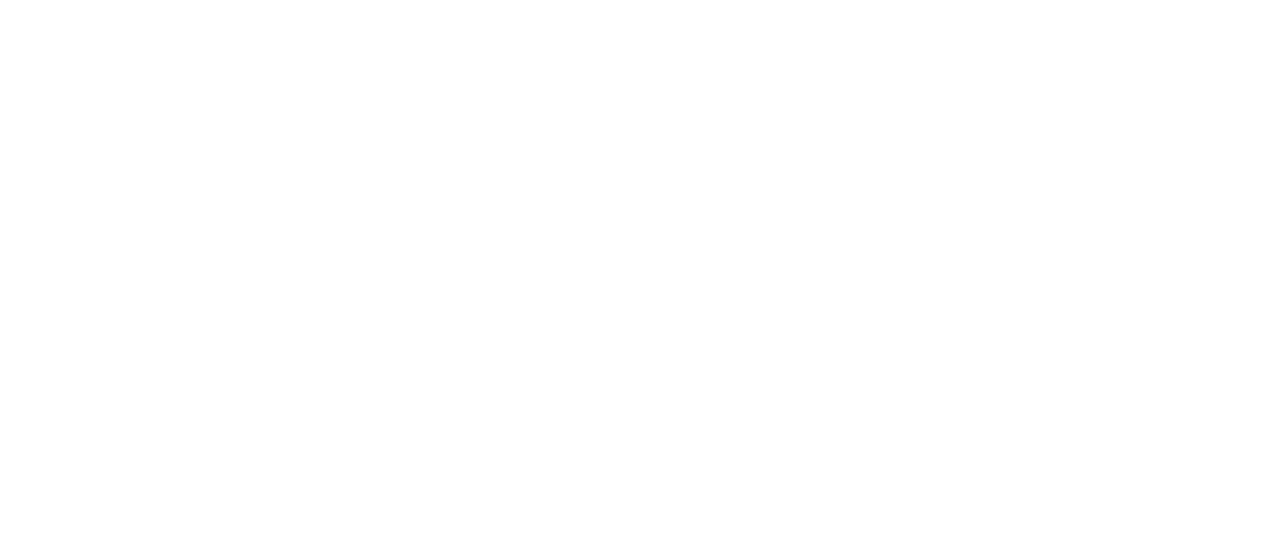
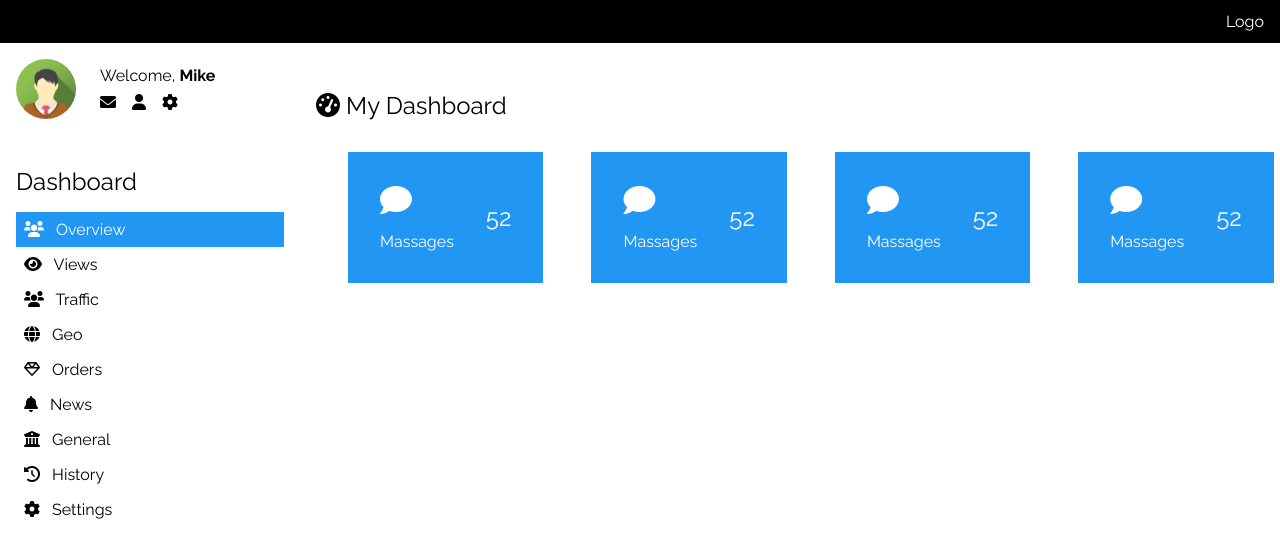
Before and after one commit to Ashik-Himel/mike-dashboard, a plain HTML site: page index.html in a window 1280 px wide. Shown: the top 558 px of the page. Drawn offline with Linux system fonts and the light colour scheme.

Commit message:
dashboard overview completed

```diff
--- a/index.html
+++ b/index.html
@@ -12,6 +12,77 @@
   <link rel="stylesheet" href="style.css">
 </head>
 <body>
+  <!-- Header Area -->
+  <header>
+    <a href="#" class="nav-brand">Logo</a>
+  </header>
+  <!-- Main Conitainer -->
+  <main>
+    <div class="sidebar">
+      <div class="sidebar__profile">
+        <img src="images/asset 0.png" alt="Profile Image">
+        <div class="sidebar__profile__info">
+          <h4>Welcome, <span>Mike</span></h4>
+          <div class="sidebar__social-icon">
+            <a href="#"><i class="fa-solid fa-envelope"></i></a>
+            <a href="#"><i class="fa-solid fa-user"></i></a>
+            <a href="#"><i class="fa-solid fa-gear"></i></a>
+          </div>
+        </div>
+      </div>
+      <div class="sidebar__nav">
+        <h2>Dashboard</h2>
+        <nav class="nav__area">
+          <ul class="nav">
+            <li class="active"><a href="#"><i class="fa-solid fa-users"></i> Overview</a></li>
+            <li><a href="#"><i class="fa-solid fa-eye"></i> Views</a></li>
+            <li><a href="#"><i class="fa-solid fa-users"></i> Traffic</a></li>
+            <li><a href="#"><i class="fa-solid fa-globe"></i> Geo</a></li>
+            <li><a href="#"><i class="fa-regular fa-gem"></i> Orders</a></li>
+            <li><a href="#"><i class="fa-solid fa-bell"></i> News</a></li>
+            <li><a href="#"><i class="fa-solid fa-building-columns"></i> General</a></li>
+            <li><a href="#"><i class="fa-solid fa-clock-rotate-left"></i> History</a></li>
+            <li><a href="#"><i class="fa-solid fa-gear"></i> Settings</a></li>
+          </ul>
+        </nav>
+      </div>
+    </div>
+    <div class="content">
+      <div class="content__dashboard">
+        <h2><i class="fa-solid fa-gauge-high"></i> My Dashboard</h2>
+        <div class="dashboard__card">
+          <div class="dashboard__card__item">
+            <div>
+              <i class="fa-solid fa-comment"></i>
+              <span>Massages</span>
+            </div>
+            <span>52</span>
+          </div>
+          <div class="dashboard__card__item">
+            <div>
+              <i class="fa-solid fa-comment"></i>
+              <span>Massages</span>
+            </div>
+            <span>52</span>
+          </div>
+          <div class="dashboard__card__item">
+            <div>
+              <i class="fa-solid fa-comment"></i>
+              <span>Massages</span>
+            </div>
+            <span>52</span>
+          </div>
+          <div class="dashboard__card__item">
+            <div>
+              <i class="fa-solid fa-comment"></i>
+              <span>Massages</span>
+            </div>
+            <span>52</span>
+          </div>
+        </div>
+      </div>
+    </div>
+  </main>
 
   <script src="script.js"></script>
 </body>
--- a/style.css
+++ b/style.css
@@ -1,7 +1,8 @@
-@import url('https://fonts.googleapis.com/css2?family=Raleway:ital,wght@0,400;1,700&display=swap');
+@import url('https://fonts.googleapis.com/css2?family=Raleway:wght@400;700&display=swap');
 :root {
   --skyblue-color: #2196f3;
   --black-color: #000;
+  --light-gray-color: #9e9e9e;
 }
 * {
   box-sizing: border-box;
@@ -16,6 +17,9 @@ body {
   font-family: 'Raleway', sans-serif;
   font-weight: 400;
   color: var(--black-color);
+}
+h1, h2, h3, h4, h5, h6 {
+  font-weight: 400;
 }
 a {
   text-decoration: none;
@@ -59,3 +63,120 @@ ul {
     width: 1320px;
   }
 }
+
+/* Header Area */
+header {
+  display: flex;
+  justify-content: flex-end;
+  align-items: center;
+  background-color: var(--black-color);
+  padding: 12px 16px;
+  position: fixed;
+  top: 0;
+  left: 0;
+  right: 0;
+}
+header .nav-brand {
+  color: white;
+  font-size: 1rem;
+}
+
+/* Main Container */
+main {
+  display: grid;
+  grid-template-columns: 300px auto;
+  grid-auto-rows: auto;
+}
+main > * {
+  padding: 1rem;
+}
+
+/* Sidebar */
+.sidebar {
+  width: 300px;
+  overflow: auto;
+  position: fixed;
+  top: 43px;
+  left: 0;
+  bottom: 0;
+}
+.sidebar__profile {
+  display: flex;
+  align-items: center;
+  gap: 1.5rem;
+  margin-bottom: 3rem;
+}
+.sidebar__profile img {
+  width: 60px;
+  height: 60px;
+  object-fit: cover;
+  border-radius: 50%;
+}
+.sidebar__profile__info {
+  display: flex;
+  flex-direction: column;
+  gap: 0.5rem;
+}
+.sidebar__profile__info span {
+  font-weight: 700;
+}
+.sidebar__social-icon {
+  display: flex;
+  gap: 1rem;
+}
+.sidebar__nav .nav__area {
+  margin-top: 1rem;
+}
+.nav__area .nav li {
+  padding: 0.5rem;
+}
+.nav__area .nav .active {
+  background-color: var(--skyblue-color);
+}
+.nav__area .nav .active a {
+  color: white;
+}
+.nav__area .nav li:hover {
+  background-color: var(--light-gray-color);
+}
+.nav__area .nav li i {
+  margin-right: 0.5rem;
+}
+
+/* Main Content */
+.content {
+  width: 100%;
+  height: 300vh;
+  margin-left: 300px;
+  margin-top: 43px;
+}
+.content__dashboard {
+  margin-top: 2rem;
+}
+.dashboard__card {
+  display: flex;
+  justify-content: space-between;
+  align-items: center;
+  gap: 3rem;
+  margin: 2rem;
+}
+.dashboard__card__item {
+  display: flex;
+  justify-content: space-between;
+  align-items: center;
+  gap: 2rem;
+  background-color: var(--skyblue-color);
+  color: white;
+  padding: 2rem;
+}
+.dashboard__card__item div {
+  display: flex;
+  flex-direction: column;
+  gap: 1rem;
+}
+.dashboard__card__item > span {
+  font-size: 1.5rem;
+}
+.dashboard__card__item i {
+  font-size: 2rem;
+}
```
